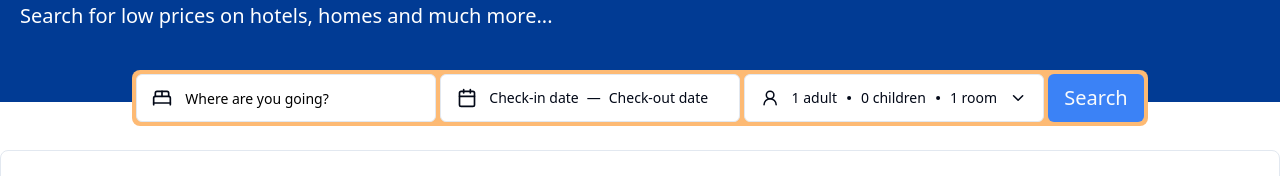
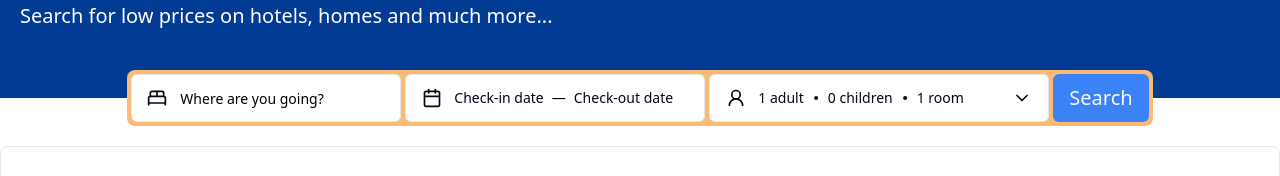
Before and after one commit to PragueBeerGuide/booking-clone-nextjs, a Next.js app: page / in a window 1280 px wide. Shown: the part 186-362 px from the top of the page. Built offline with nearby package versions, Linux system fonts and the light colour scheme.

Commit message:
searchform layout final touch

```diff
--- a/app/page.tsx
+++ b/app/page.tsx
@@ -13,7 +13,7 @@ export default function Home() {
       </section>
 
       {/* SearchForm */}
-      <section className='-mb-[24px] px-2 sm:px-5 lg:px-4'>
+      <section className='-mb-[28px] px-2 sm:px-5 lg:px-4'>
         <SearchForm />
       </section>
 
--- a/components/GuestsPickerNew.tsx
+++ b/components/GuestsPickerNew.tsx
@@ -1,6 +1,6 @@
 'use client'
 
-import React, { useState } from 'react';
+import React, { useEffect, useState } from 'react';
 import {
   FormControl,
   FormField,
@@ -21,13 +21,13 @@ export type GuestsData = {
 
 
 // TODO: fix the Type of props
-function GuestsPickerNew({control}:any) {
+function GuestsPickerNew({control, setValue}:any) {
 
   const [guestPickerOpen, setGuestPickerOpen] = useState(false);
   const [guests, setGuests] = useState({adults: 1, children: 0, rooms: 1});
 
   const handleChange = (guestsData: GuestsData) => {
-    setGuests({ ...guests, [guestsData.name]: guestsData.value });
+    setGuests({ ...guests, [guestsData.name]: guestsData.value })
   };
 
   return (
@@ -46,7 +46,7 @@ function GuestsPickerNew({control}:any) {
                     id="guests"
                     name="guests"
                     variant={"outline"}
-                    className="w-full h-12 lg:w-[300px] justify-start text-left font-normal hover:border-red-600"
+                    className="w-full h-12 lg:w-[340px] justify-start text-left font-normal hover:border-red-600"
                   >
                     <UserRoundIcon className="mr-3 h-5 w-5" />
                     <div className="flex flex-1 items-center">
--- a/components/LocationPicker.tsx
+++ b/components/LocationPicker.tsx
@@ -21,7 +21,7 @@ function LocationPicker({control}:any) {
             <FormMessage />
 
             <FormControl>
-              <div className="relative w-full h-12 lg:w-[300px] flex justify-start items-center text-left font-normal">
+              <div className="relative w-full h-12 lg:w-[270px] flex justify-start items-center text-left font-normal">
                 <BedDoubleIcon className="h-5 w-5 absolute left-4" />
                 <Input
                   className="h-full pl-12 placeholder:text-black hover:border-red-600 focus:placeholder:opacity-50 "
--- a/components/NumberPicker.tsx
+++ b/components/NumberPicker.tsx
@@ -10,7 +10,7 @@ type NumberPickerProps = {
   value: number
   onInputChange: (value:number) => void
 }
-function NumberPicker({title, min = 0, max, value, onInputChange}: NumberPickerProps) {
+function NumberPicker({title, min = 0, max, value, onInputChange, ...field}: NumberPickerProps) {
 
   const handleIncrement = () => {
     onInputChange(value + 1);
```
